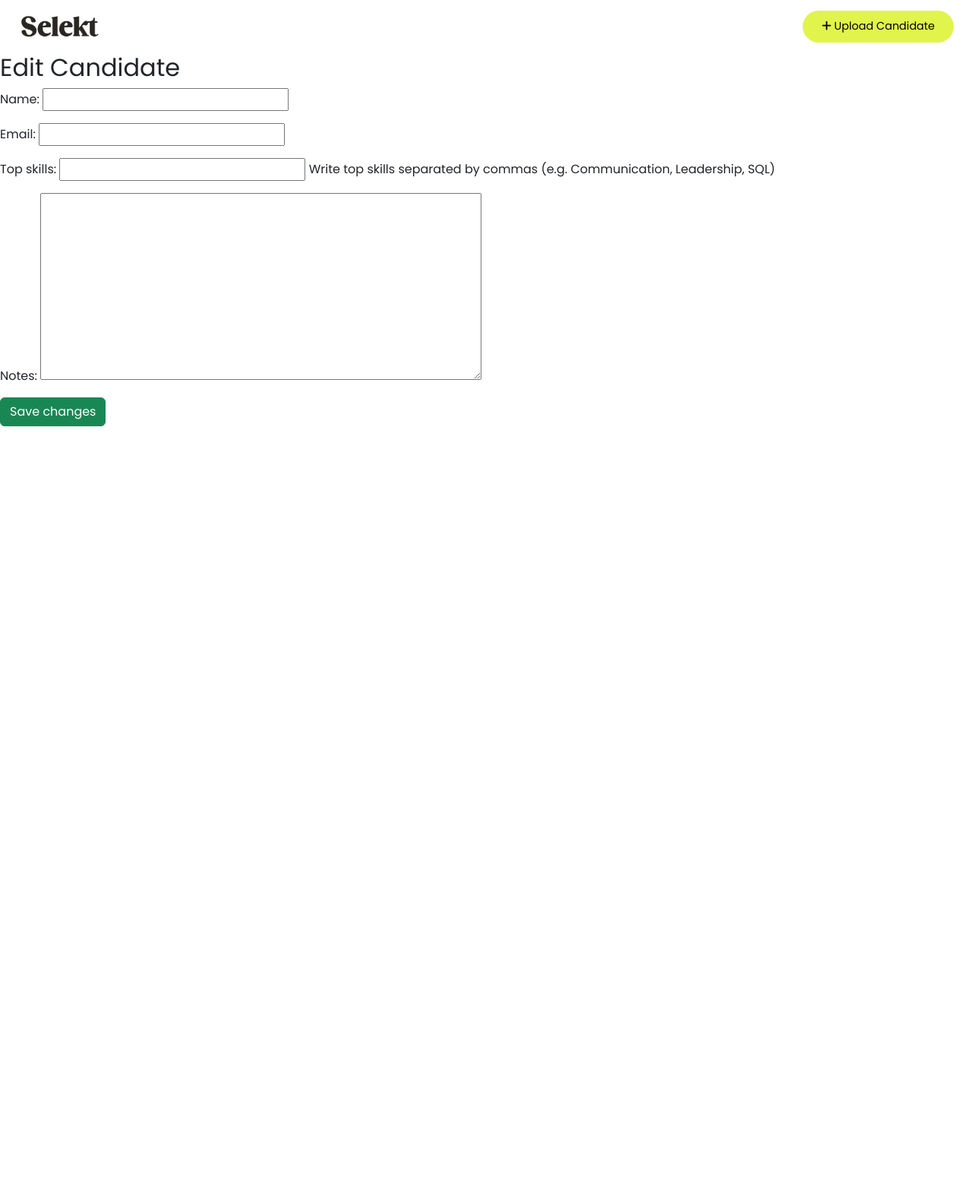
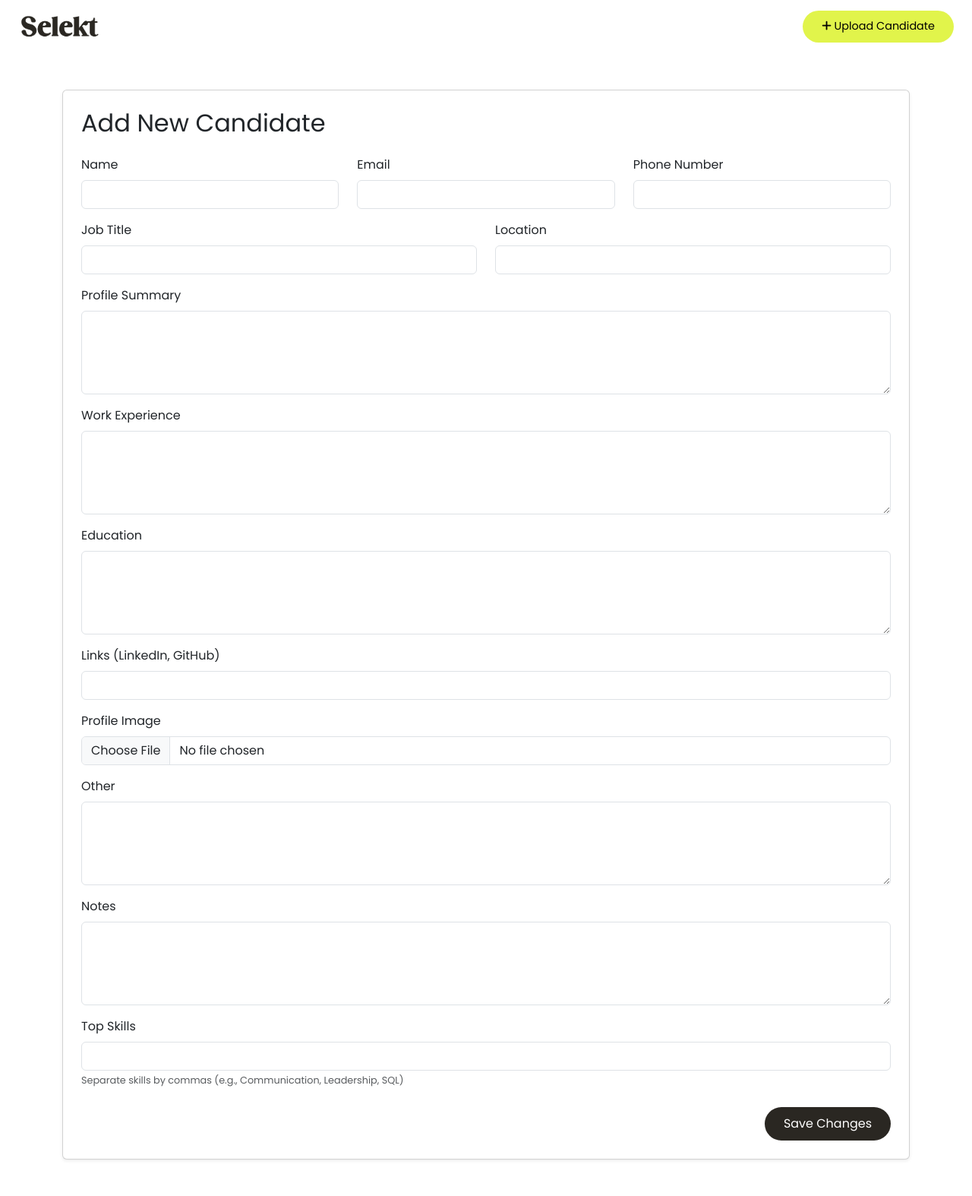
Before and after one commit to fridalannerstrom/selekt, a Django app: page /candidates/add/ in a window 1280 px wide. Shown: the whole page at 76% size. Before the commit the page ends 561 px from the top, so only its background shows below. Run offline with Django 5.2, Linux system fonts and the light colour scheme; a user stored in the database is signed in; some libraries are stand-ins or nearby versions.

Commit message:
feat: new layout and cleaner code for edit and add candidate

```diff
--- a/candidates/forms.py
+++ b/candidates/forms.py
@@ -4,4 +4,20 @@ from .models import Candidate
 class CandidateForm(forms.ModelForm):
     class Meta:
         model = Candidate
-        fields = ['name', 'email', 'top_skills', 'notes']
+        fields = [
+            'name', 'email', 'phone_number', 'job_title',
+            'profile_summary', 'work_experience', 'education',
+            'location', 'links', 'profile_image', 'other', 'notes', 'top_skills'
+        ]
+        widgets = {
+            'profile_summary': forms.Textarea(attrs={'rows': 4}),
+            'work_experience': forms.Textarea(attrs={'rows': 4}),
+            'education': forms.Textarea(attrs={'rows': 4}),
+            'other': forms.Textarea(attrs={'rows': 4}),
+            'notes': forms.Textarea(attrs={'rows': 4}),
+        }
+
+    def __init__(self, *args, **kwargs):
+        super().__init__(*args, **kwargs)
+        for field_name, field in self.fields.items():
+            field.widget.attrs['class'] = 'form-control'
--- a/templates/candidate-form.html
+++ b/templates/candidate-form.html
@@ -1,18 +1,113 @@
 {% extends 'base.html' %}
+{% load static %}
+{% block content %}
 
-{% block content %}
+<div class="container py-5">
+
   {% if messages %}
-  <div class="messages">
+    <div class="messages mb-4">
       {% for message in messages %}
-      <div class="alert {{ message.tags }}">{{ message }} <a href="{% url 'dashboard' %}" class="text-decoration-none">Go back</a></div>
+        <div class="alert {{ message.tags }}">
+          {{ message }}
+          <a href="{% url 'dashboard' %}" class="text-decoration-none">Go back</a>
+        </div>
       {% endfor %}
     </div>
   {% endif %}
 
-  <h2>Edit Candidate</h2>
+  <div class="card shadow-sm p-4">
+    <h2 class="mb-4">{{ form.instance.pk|yesno:"Edit Candidate,Add New Candidate" }}</h2>
+
     <form method="post" enctype="multipart/form-data">
       {% csrf_token %}
-    {{ form.as_p }}
-    <button type="submit" class="btn btn-success">Save changes</button>
+
+      <!-- Row 1: Name, Email, Phone -->
+      <div class="row mb-3">
+        <div class="col-md-4">
+          <label for="id_name" class="form-label">Name</label>
+          {{ form.name }}
+        </div>
+        <div class="col-md-4">
+          <label for="id_email" class="form-label">Email</label>
+          {{ form.email }}
+        </div>
+        <div class="col-md-4">
+          <label for="id_phone_number" class="form-label">Phone Number</label>
+          {{ form.phone_number }}
+        </div>
+      </div>
+
+      <!-- Row 2: Job Title, Location -->
+      <div class="row mb-3">
+        <div class="col-md-6">
+          <label for="id_job_title" class="form-label">Job Title</label>
+          {{ form.job_title }}
+        </div>
+        <div class="col-md-6">
+          <label for="id_location" class="form-label">Location</label>
+          {{ form.location }}
+        </div>
+      </div>
+
+      <!-- Row 3: Profile Summary -->
+      <div class="mb-3">
+        <label for="id_profile_summary" class="form-label">Profile Summary</label>
+        {{ form.profile_summary }}
+      </div>
+
+      <!-- Row 4: Work Experience -->
+      <div class="mb-3">
+        <label for="id_work_experience" class="form-label">Work Experience</label>
+        {{ form.work_experience }}
+      </div>
+
+      <!-- Row 5: Education -->
+      <div class="mb-3">
+        <label for="id_education" class="form-label">Education</label>
+        {{ form.education }}
+      </div>
+
+      <!-- Row 6: Links -->
+      <div class="mb-3">
+        <label for="id_links" class="form-label">Links (LinkedIn, GitHub)</label>
+        {{ form.links }}
+      </div>
+
+      <!-- Row 7: Profile Image -->
+      <div class="mb-3">
+        <label for="id_profile_image" class="form-label">Profile Image</label>
+        {{ form.profile_image }}
+        {% if form.instance.profile_image %}
+          <small class="text-muted d-block mt-2">Current: {{ form.instance.profile_image.name }}</small>
+        {% endif %}
+      </div>
+
+      <!-- Row 8: Other -->
+      <div class="mb-3">
+        <label for="id_other" class="form-label">Other</label>
+        {{ form.other }}
+      </div>
+
+      <!-- Row 9: Notes -->
+      <div class="mb-3">
+        <label for="id_notes" class="form-label">Notes</label>
+        {{ form.notes }}
+      </div>
+
+      <!-- Row 10: Top Skills -->
+      <div class="mb-4">
+        <label for="id_top_skills" class="form-label">Top Skills</label>
+        {{ form.top_skills }}
+        <small class="form-text text-muted">Separate skills by commas (e.g., Communication, Leadership, SQL)</small>
+      </div>
+
+      <!-- Submit Button -->
+      <div class="text-end">
+        <button type="submit" class="btn button-base scn-button">Save Changes</button>
+      </div>
+
     </form>
+  </div>
+</div>
+
 {% endblock %}
--- a/templates/dashboard.html
+++ b/templates/dashboard.html
@@ -82,7 +82,7 @@
           {% endif %}
             <div>
               <h4 class="mb-0">{{ candidate.name }}</h4>
-              <small class="text-muted">{{ candidate.title|default:'Candidate' }}</small>
+              <small class="text-muted">{{ candidate.job_title|default:'Candidate' }}</small>
             </div>
           </div>
 
```
Also changed, not shown: 1 other file. Lines whose indentation alone changed are shown as unchanged.
